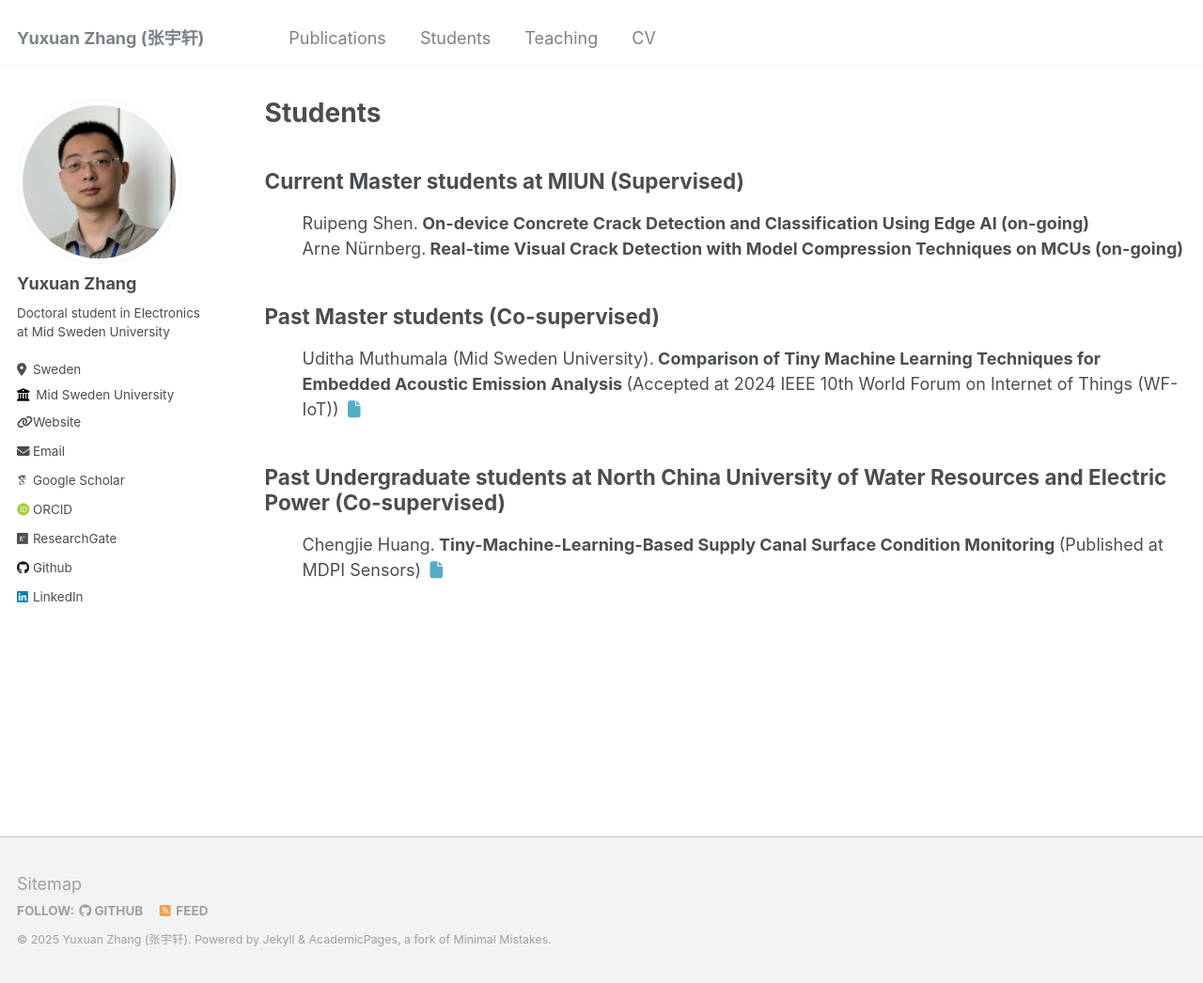
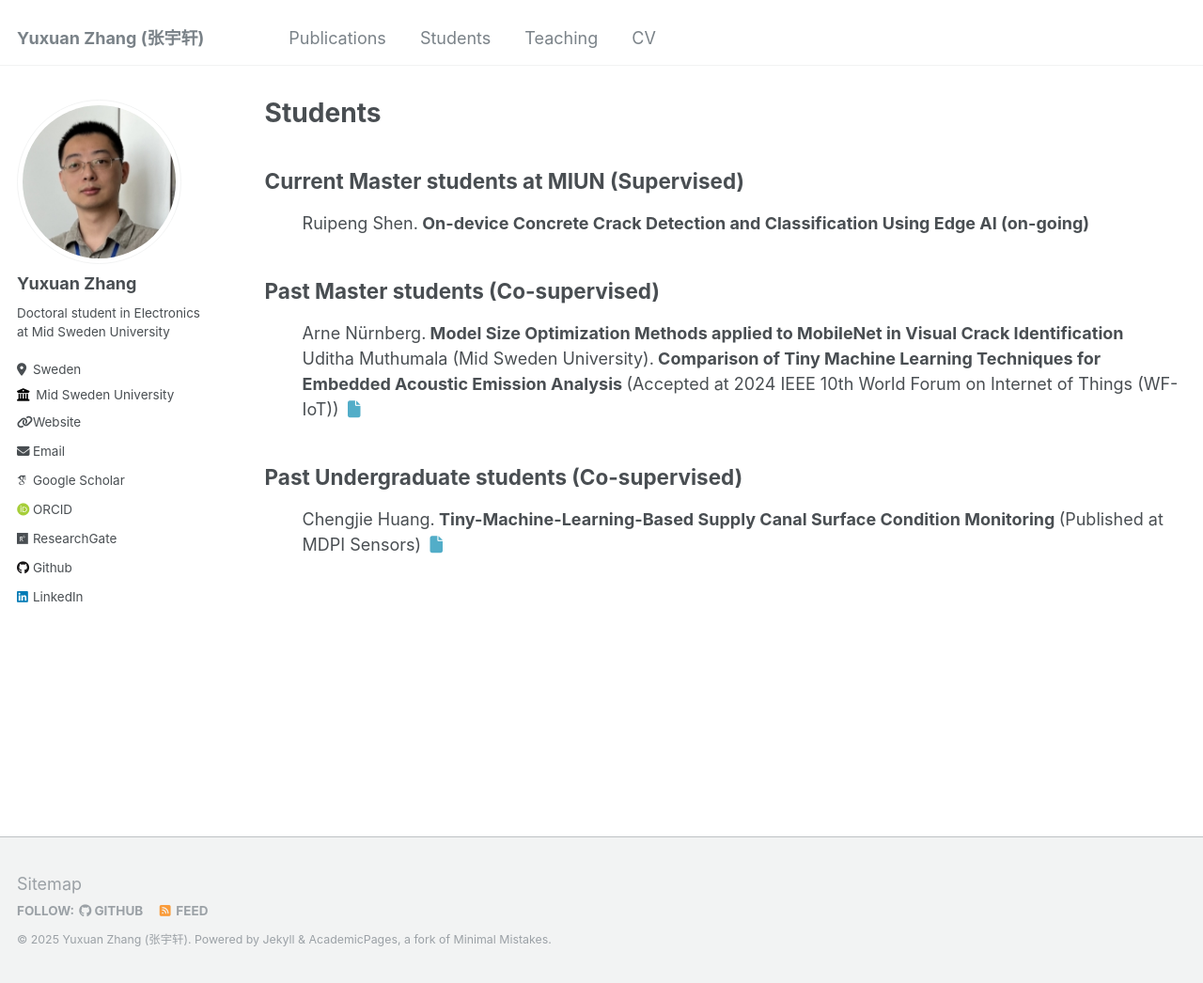
Before and after one commit to YuxuanZhang-96/YuxuanZhang-96.github.io, a Jekyll site: the page built from _pages/students.html, in a window 1280 px wide and 1046 px high. Shown: the whole window at 94% size. Built offline with Jekyll 4.4.1, drawn with Linux system fonts in a browser that asks for light colours; some web fonts are replaced.

Commit message:
Update students.html

```diff
--- a/_pages/students.html
+++ b/_pages/students.html
@@ -10,7 +10,6 @@ author_profile: true
 </h2>
 <ul>
     Ruipeng Shen.<b> On-device Concrete Crack Detection and Classification Using Edge AI (on-going) </b> <br>
-    Arne Nürnberg.<b> Real-time Visual Crack Detection with Model Compression Techniques on MCUs (on-going) </b>
 </ul>
 
 
@@ -18,11 +17,12 @@ author_profile: true
     Past Master students (Co-supervised)
 </h2>
 <ul>
+    Arne Nürnberg.<b> Model Size Optimization Methods applied to MobileNet in Visual Crack Identification </b> <br>
     Uditha Muthumala (Mid Sweden University).<b> Comparison of Tiny Machine Learning Techniques for Embedded Acoustic Emission Analysis </b> (Accepted at 2024 IEEE 10th World Forum on Internet of Things (WF-IoT)) <a href="https://arxiv.org/abs/2411.17733"><i class="fas fa-fw fa-file zoom" aria-hidden="true"> </i></a> <br>
 </ul>
 
 <h2>
-    Past Undergraduate students at North China University of Water Resources and Electric Power (Co-supervised)
+    Past Undergraduate students (Co-supervised)
 </h2>
 <ul>
     Chengjie Huang.<b> Tiny-Machine-Learning-Based Supply Canal Surface Condition Monitoring </b> (Published at MDPI Sensors) <a href="https://www.mdpi.com/1424-8220/24/13/4124"><i class="fas fa-fw fa-file zoom" aria-hidden="true"> </i></a> <br>
```
